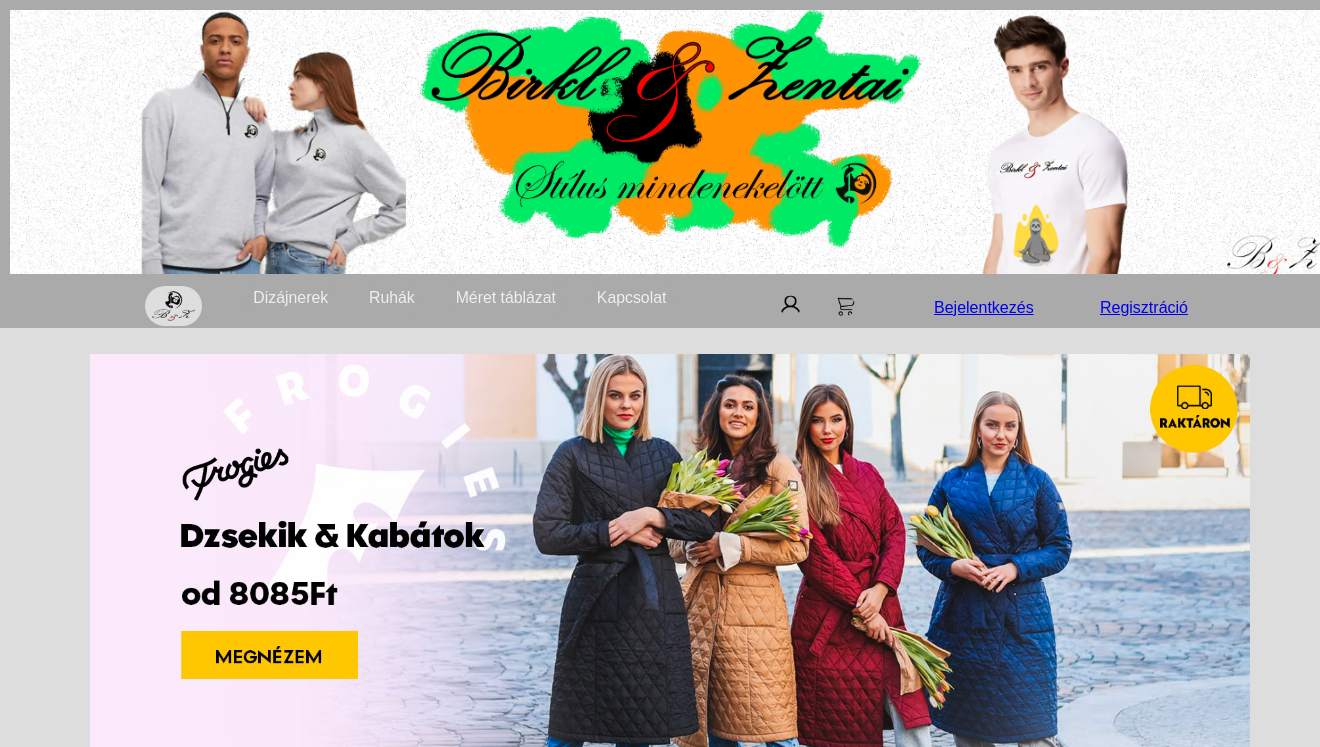
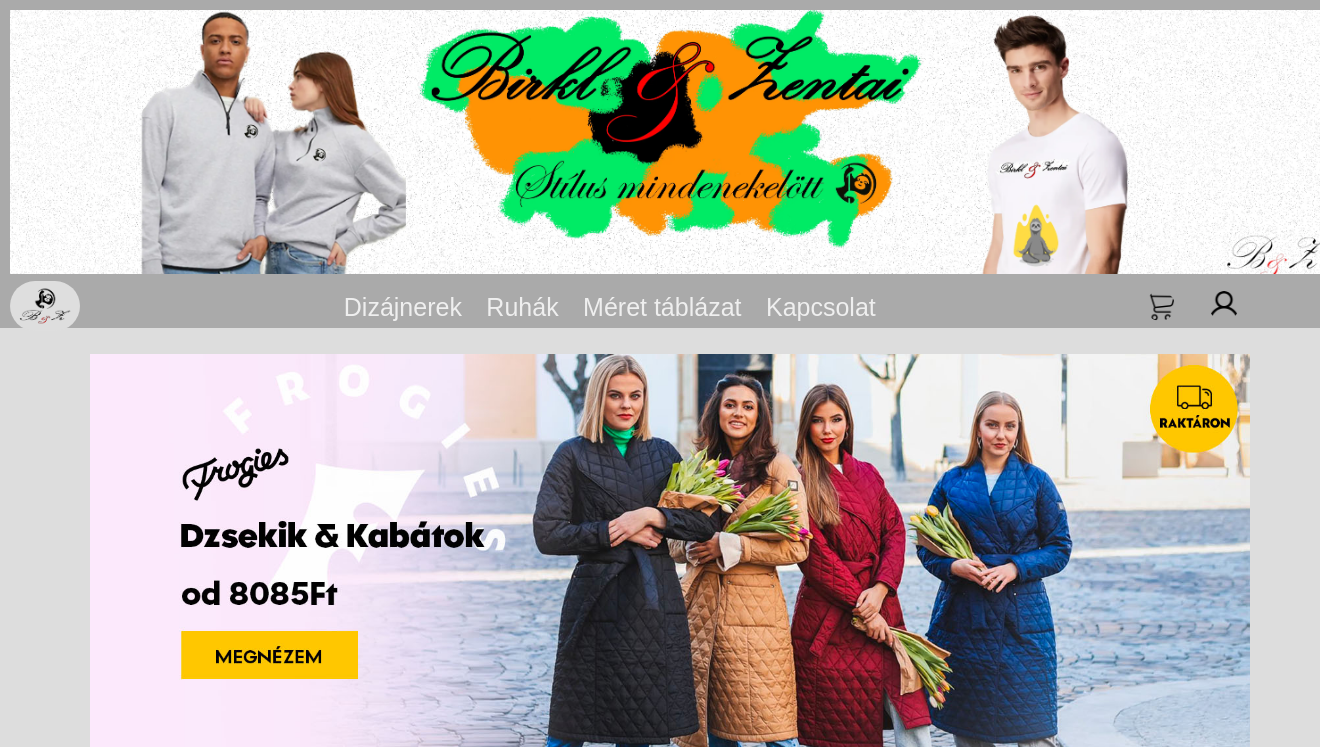
Before and after one commit to Elrich14/Webterv-projekt, a PHP site: page /index.php in a window 1320 px wide; the page is wider, and only the part inside the window is pictured. Shown: the top 747 px of that part. Run offline with PHP 8.4, Linux system fonts and the light colour scheme.

Commit message:
navigation css fixed and navigation modifications

```diff
--- a/beadando/css/header.css
+++ b/beadando/css/header.css
@@ -9,24 +9,24 @@
 }
 
 .nav_links a {
-    margin: 0vw 0.2vw;
-    padding: 0.3vw 0.5vw;
+    padding: 5px 10px;
     font-weight: 500;
-    font-size: 1.2vw;
+    font-size: 25px;
     color: #efefef;
     text-decoration: none;
 }
 
 .logo {
-    height: 3vw;
-    width: 4.3vw;
+    height: 50px;
+    width: 70px;
     cursor: pointer;
 }
 
-.logo.active {
+.active {
     background-color: #dedede;
-    border-radius: 4vw;
+    border-radius: 50px;
 }
+
 .logo:hover {
     transition: all 0.3s ease-in;
     background-color: #8e8e8e;
@@ -34,7 +34,7 @@
 
 header {
     height: 3vw;
-    padding: 0 10vw;
+    padding-right: 5%;
     display: flex;
     justify-content: space-between;
     align-items: center;
@@ -48,22 +48,20 @@ ul {
 }
 
 nav {
-    float: right;
-    padding: 1vw;
+    display: flex;
 }
 
-header a img{
-    height: 2vw;
-    width: 2vw;
-    padding: 0.2vw;
-    margin-left: 1vw;
-    border-radius: 4vw;
+header a img {
+    height: 40px;
+    width: 40px;
+    padding: 5px;
+    margin-left: 10px;
+    border-radius: 20px;
 }
 
 .nav_links{
     margin: 0;
     list-style: none;
-    height: 0.6vw;
 }
 
 .nav_links li{
--- a/beadando/css/style.css
+++ b/beadando/css/style.css
@@ -12,124 +12,6 @@ body {
     margin: 0;
     padding: 0;
     position: relative;
-}
-
-/*
-    --------------------header--------------------
-*/
-
-#Title {
-    width: 100%;
-}
-
-.Title {
-    background-color: #aaaaaa;
-    z-index: 100;
-}
-
-.nav_links a {
-    margin: 0 20px;
-    padding: 5px 10px;
-    font-weight: 500;
-    font-size: 25px;
-    color: #efefef;
-    text-decoration: none;
-}
-
-.logo {
-    height: 60px;
-    width: 100px;
-    cursor: pointer;
-}
-
-.active {
-    background-color: #dedede;
-    border-radius: 50px;
-}
-
-.logo:hover {
-    transition: all 0.3s ease-in;
-    background-color: #8e8e8e;
-}
-
-header {
-    z-index: 100;
-    padding: 0 10%;
-    display: flex;
-    justify-content: space-between;
-    align-items: center;
-    background-color: #aaaaaa;
-}
-
-ul {
-    align-items: center;
-}
-
-nav {
-    float: right;
-    margin-left: 10px;
-    padding: 15px 0;
-}
-
-header a img {
-    height: 40px;
-    width: 40px;
-    padding: 5px;
-    margin-left: 10px;
-    border-radius: 20px;
-}
-
-.nav_links {
-    margin: 0;
-    list-style: none;
-}
-
-.nav_links li {
-    display: inline;
-    padding: 5px 5px;
-}
-
-.nav_links li a {
-    transition: all 0.3s ease-in;
-    border: 4px solid #aaaaaa;
-    border-radius: 20px;
-}
-
-.nav_links li a:hover {
-    color: #0088a9;
-    font-size: 25px;
-    border: 4px solid #8e8e8e;
-    border-radius: 20px;
-}
-
-#navbar.sticky {
-    position: fixed;
-    top: 0;
-    width: 100%;
-}
-
-.nav_links li a.active {
-    background-color: #dedede;
-    color: black !important;
-    border: 4px solid #dedede;
-    border-radius: 20px;
-}
-
-
-.loginimg:hover {
-    transition: all 0.3s ease-in;
-    height: 40px;
-    width: 40px;
-    padding: 7px;
-    background-color: #8e8e8e;
-}
-
-.kosar:hover {
-    transition: all 0.3s ease-in;
-    height: 40px;
-    width: 40px;
-    padding: 7px;
-    background-color: #8e8e8e;
 }
 
 /*
--- a/beadando/php/nav.php
+++ b/beadando/php/nav.php
@@ -14,8 +14,8 @@ if ($directory === './') {
 ?>
 
 <header id="navbar">
+    <a href="<?php echo $folder;?>/index.php"><img <?php if ($page === 'index.php') echo 'class="logo active"'; else echo 'class="logo"' ?> src="<?php echo $folder;?>/media/image/logo_without_bg.webp" alt="logo"></a>
     <div>
-        <a href="<?php echo $folder;?>/index.php"><img <?php if ($page === 'index.php') echo 'class="logo active"'; else echo 'class="logo"' ?> src="<?php echo $folder;?>/media/image/logo_without_bg.webp" alt="logo"></a>
         <nav>
             <ul class="nav_links">
                 <li> <a <?php if ($page === 'designer.php') echo 'class="active"'; ?> href="<?php echo $folder;?>/designer.php">Dizájnerek</a></li>
@@ -27,17 +27,11 @@ if ($directory === './') {
     </div>
 
     <div class="profil">
-        <a <?php if ($page === 'login.php') echo 'class="active"'; ?> href="<?php echo $folder;?>/login.php"><img class="loginimg" src="<?php echo $folder;?>/media/image/user.webp" alt="belépés"></a>
-        <a <?php if ($page === 'kosar.php') echo 'class="active"'; ?> href="<?php echo $folder;?>/kosar.php"><img class="kosar" src="<?php echo $folder;?>/media/image/shopping-cart.webp" alt="kosár"></a>
+        <a <?php if ($page === 'kosar.php') echo 'class="activeround"'; ?> href="<?php echo $folder;?>/kosar.php"><img class="kosar" src="<?php echo $folder;?>/media/image/shopping-cart.webp" alt="kosár"></a>
+        <a <?php if ($page === 'login.php') echo 'class="activeround"'; ?> href="<?php echo $folder;?>/login.php"><img class="loginimg" src="<?php echo $folder;?>/media/image/user.webp" alt="belépés"></a>
+        <?php if (isset($_SESSION["user"])) { ?>
+            <a href="<?php echo $folder;?>/logout.php"><img class="logout" src="<?php echo $folder;?>/media/image/exit.webp" alt="kilépés"></a>
+        <?php }?>
     </div>
 
-
-    <?php if (isset($_SESSION["user"])) { ?>
-    <a href="<?php echo $folder;?>/profil.php">Profilom</a>
-    <a href="<?php echo $folder;?>/logout.php">Kijelentkezés</a>
-    <?php } else { ?>
-    <a href="<?php echo $folder;?>/login.php">Bejelentkezés</a>
-    <a href="<?php echo $folder;?>/signup.php">Regisztráció</a>
-    <?php } ?>
-
 </header>
```
Also changed, not shown: other parts of beadando/css/header.css (+23 -18 lines), beadando/media/image/exit.png (added), beadando/media/image/exit.webp (added).
